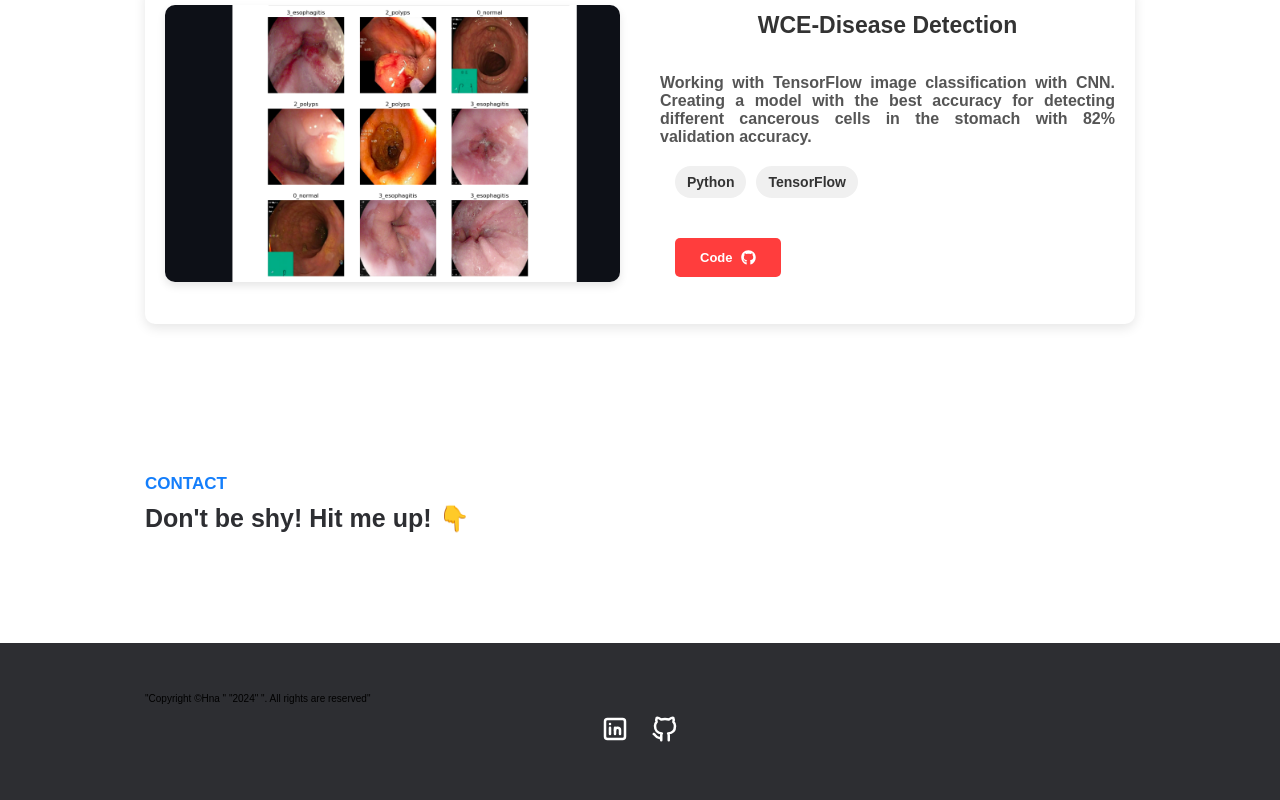
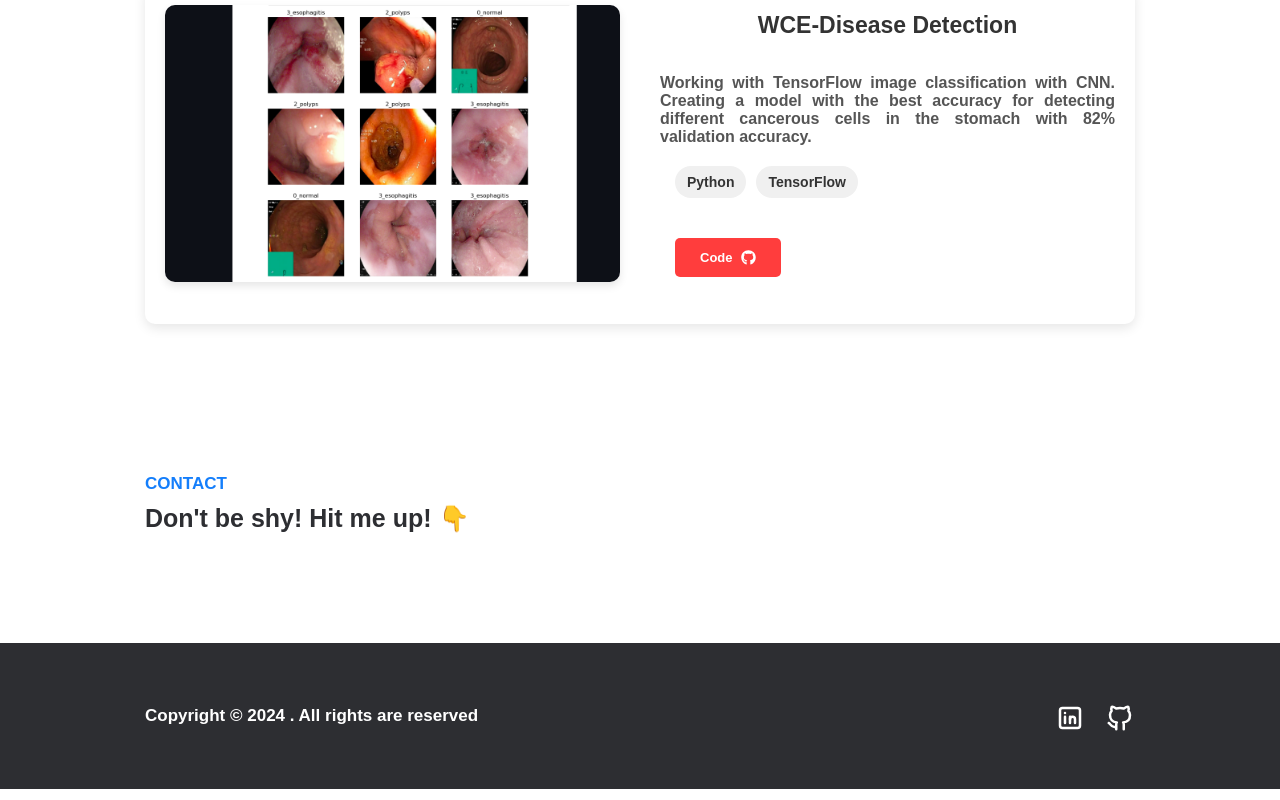
Before and after one commit to hn-agnihotri29/my_portfolio, a React (Create React App) app: page / in a window 1280 px wide. Shown: the part 2934-3734 px from the top of the page. Built offline with nearby package versions, Linux system fonts and the light colour scheme.

Commit message:
[Footer] improve the styling.

```diff
--- a/src/components/Footer/Footer.jsx
+++ b/src/components/Footer/Footer.jsx
@@ -7,11 +7,11 @@ const Footer = () => {
             <footer>
                 <div className='container'>
                     <div className='footerc'>
-                        "Copyright ©Hna "
-                        "2024"
-                        ". All rights are reserved"
-                    </div>
-                    <div className='footerc__socials'>
+                        <h3>Copyright ©
+                        2024
+                        . All rights are reserved
+                        </h3>
+                        <div className='footerc__socials'>
                         <a aria-label="linkedin" target="_blank" rel="noreferrer" href="https://www.linkedin.com/in/harshaja-agnihotri-01a97b22a/">
                             <svg xmlns="http://www.w3.org/2000/svg" width="30" height="30" viewBox="0 0 24 24" fill="none"
                                 stroke="currentColor" stroke-width="2" stroke-linecap="round" stroke-linejoin="round"
@@ -31,6 +31,7 @@ const Footer = () => {
                             </svg>
                         </a>
                     </div>
+                    </div>
                 </div>
 
             </footer>
```
